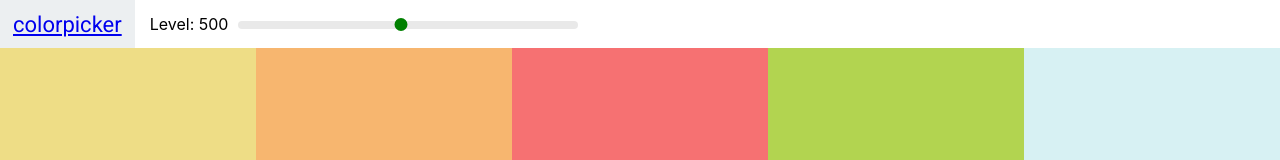
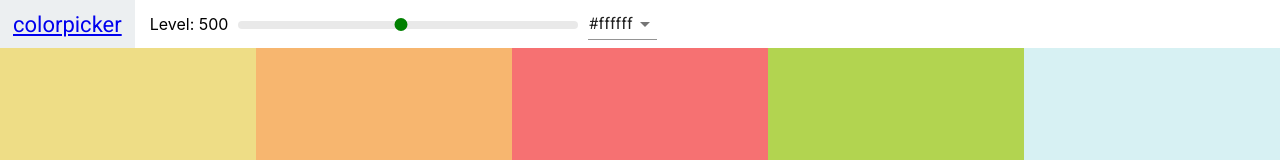
Before and after one commit to shaynemeyer/color-app, a React (Create React App) app: page / in a window 1280 px wide. Shown: the top 160 px of the page. Built offline with nearby package versions, Linux system fonts and the light colour scheme.

Commit message:
Add Select and Material UI

```diff
--- a/package.json
+++ b/package.json
@@ -3,6 +3,7 @@
   "version": "0.1.0",
   "private": true,
   "dependencies": {
+    "@material-ui/core": "^4.7.2",
     "@testing-library/jest-dom": "^4.2.4",
     "@testing-library/react": "^9.3.2",
     "@testing-library/user-event": "^7.1.2",
--- a/src/Navbar.js
+++ b/src/Navbar.js
@@ -1,11 +1,26 @@
 import React, { Component } from 'react';
+import Select from '@material-ui/core/Select';
 import Slider from 'rc-slider';
+import MenuItem from '@material-ui/core/MenuItem';
 import 'rc-slider/assets/index.css';
 import './Navbar.css';
 
 class Navbar extends Component {
+  constructor(props) {
+    super(props);
+    this.state = { format: 'hex' };
+    this.handleChange = this.handleChange.bind(this);
+  }
+  handleChange(e) {
+    const val = e.target.value;
+    this.setState({ format: val });
+    this.props.changeFormat(val);
+  }
+
   render() {
     const { level, changeLevel } = this.props;
+    const { format } = this.state;
+
     return (
       <header className='Navbar'>
         <div className='logo'>
@@ -23,6 +38,13 @@ class Navbar extends Component {
             />
           </div>
         </div>
+        <div className='select-container'>
+          <Select onChange={this.handleChange} value={format}>
+            <MenuItem value='hex'>#ffffff</MenuItem>
+            <MenuItem value='rgb'>rgb 255, 255, 255</MenuItem>
+            <MenuItem value='rgba'>rgba 255, 255, 255, 1.0</MenuItem>
+          </Select>
+        </div>
       </header>
     );
   }
--- a/src/Palette.js
+++ b/src/Palette.js
@@ -6,22 +6,32 @@ import './Palette.css';
 class Palette extends Component {
   constructor(props) {
     super(props);
-    this.state = { level: 500 };
+    this.state = { level: 500, format: 'hex' };
     this.changeLevel = this.changeLevel.bind(this);
+    this.changeFormat = this.changeFormat.bind(this);
   }
   changeLevel(level) {
     this.setState({ level });
   }
+
+  changeFormat(val) {
+    this.setState({ format: val });
+  }
+
   render() {
     const { colors } = this.props.palette;
-    const { level } = this.state;
+    const { level, format } = this.state;
     const colorBoxes = colors[level].map(color => (
-      <ColorBox background={color.hex} name={color.name} />
+      <ColorBox background={color[format]} name={color.name} />
     ));
     console.log(level);
     return (
       <div className='Palette'>
-        <Navbar level={level} changeLevel={this.changeLevel} />
+        <Navbar
+          level={level}
+          changeLevel={this.changeLevel}
+          changeFormat={this.changeFormat}
+        />
         <div className='Palette-colors'>{colorBoxes}</div>
         {/* footer */}
       </div>
```
Also changed, not shown: 1 other file (tests, documents, lock files or other folders).
